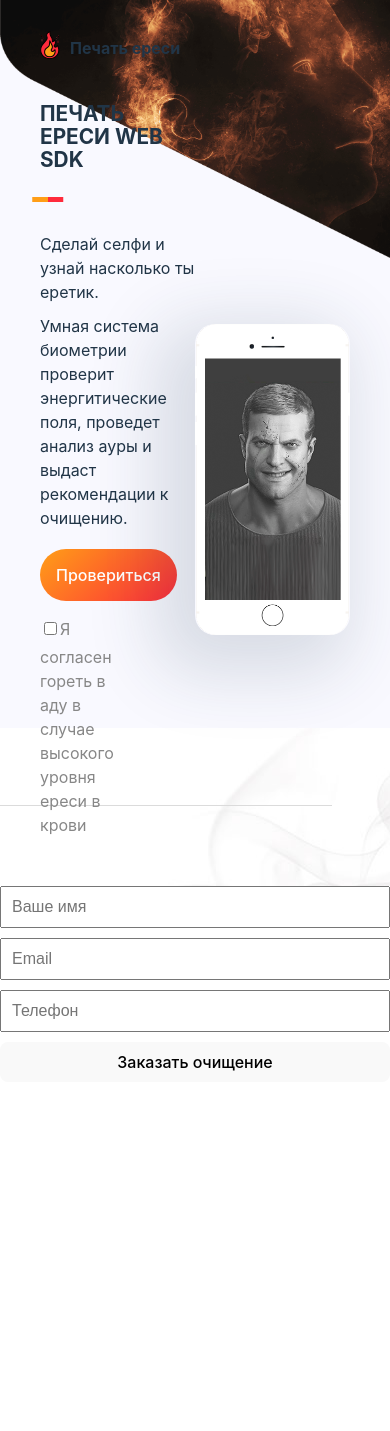
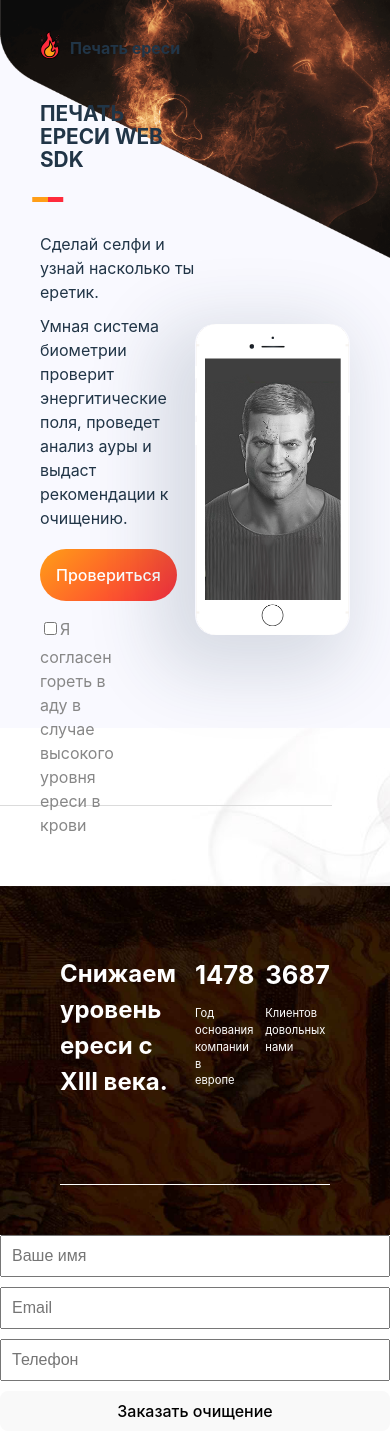
Before and after one commit to SmerchProsto/question-seal, a Vue app: page / in a window 390 px wide. Before the commit the page ends 1082 px from the top, so only its background shows below. Built offline with nearby package versions, Linux system fonts and the light colour scheme.

Commit message:
main first content

```diff
--- a/src/App.vue
+++ b/src/App.vue
@@ -142,6 +142,29 @@ const submitForm = async () => {
       X
     </button>
   </section>
+  <main>
+    <div class="container">
+      <section class="heresy-statiscs contents">
+        <h2 class="hidden">Положения</h2>
+        <section class="heresy-statiscs-text content">
+          <h2>Снижаем уровень ереси с XIII века.</h2>
+        </section>
+        <div class="content">
+          <section class="features">
+          <h2 class="hidden">Цифры и факты</h2>
+          <section class="feature">
+            <b>1478</b>
+            <p>Год основания компании в европе</p>
+          </section>
+          <section class="feature">
+            <b>3687</b>
+            <p>Клиентов довольных нами</p>
+          </section>
+        </section>
+        </div>
+      </section>
+    </div>
+  </main>
   <form @submit.prevent="submitForm">
     <input type="text" v-model="form.name" placeholder="Ваше имя" />
     <input type="email" v-model="form.email" placeholder="Email" />
@@ -480,4 +503,89 @@ button {
   font-size: 1.2em;
   color: #ff9e17;
 }
+
+main {
+  color: #ffffff;
+  background-image: url('@/assets/low-opacity-result.jpg');
+  background-color: rgba(0, 0, 0, 0.8);
+  background-size: cover;
+  background-repeat: no-repeat;
+  padding: 20px;
+}
+
+.features {
+  display: flex;
+  flex-direction: row;
+  justify-content: space-between;
+}
+
+.heresy-statiscs {
+  padding-bottom: 4em;
+  border-bottom: 1px solid #ffffff;
+}
+
+.heresy-statiscs .feature p {
+  font-size: 1em;
+}
+
+
+
+@media (min-width: 1024px) {
+  .heresy-statiscs h2 {
+  font-size: 3em;
+}
+}
+
+.heresy-statiscs .feature b {
+  font-size: 4em;
+}
+
+@media (max-width: 1024px) {
+  .heresy-statiscs .feature b {
+    font-size: 3em;
+  }
+  .heresy-statiscs .feature p {
+    font-size: 0.9em;
+  }
+}
+
+@media (max-width: 768px) {
+  .heresy-statiscs .feature b {
+    font-size: 2.5em;
+  }
+  .heresy-statiscs .feature p {
+    font-size: 0.8em;
+  }
+}
+
+@media (max-width: 576px) {
+  .heresy-statiscs .feature b {
+    font-size: 1.6em;
+  }
+  .heresy-statiscs .feature p {
+    font-size: 0.7em;
+  }
+}
+
+@media (max-width: 360px) {
+  .heresy-statiscs .feature b {
+    font-size: 1.2em;
+  }
+  .heresy-statiscs h2 {
+    font-size: 1em;
+  }
+  .heresy-statiscs .feature p {
+    font-size: 0.6em;
+  }
+}
+
+.heresy-statiscs .feature p {
+  max-width: 50%;
+}
+
+.heresy-statiscs-text {
+  padding-right: 1em;
+}
+
+
 </style>
```
